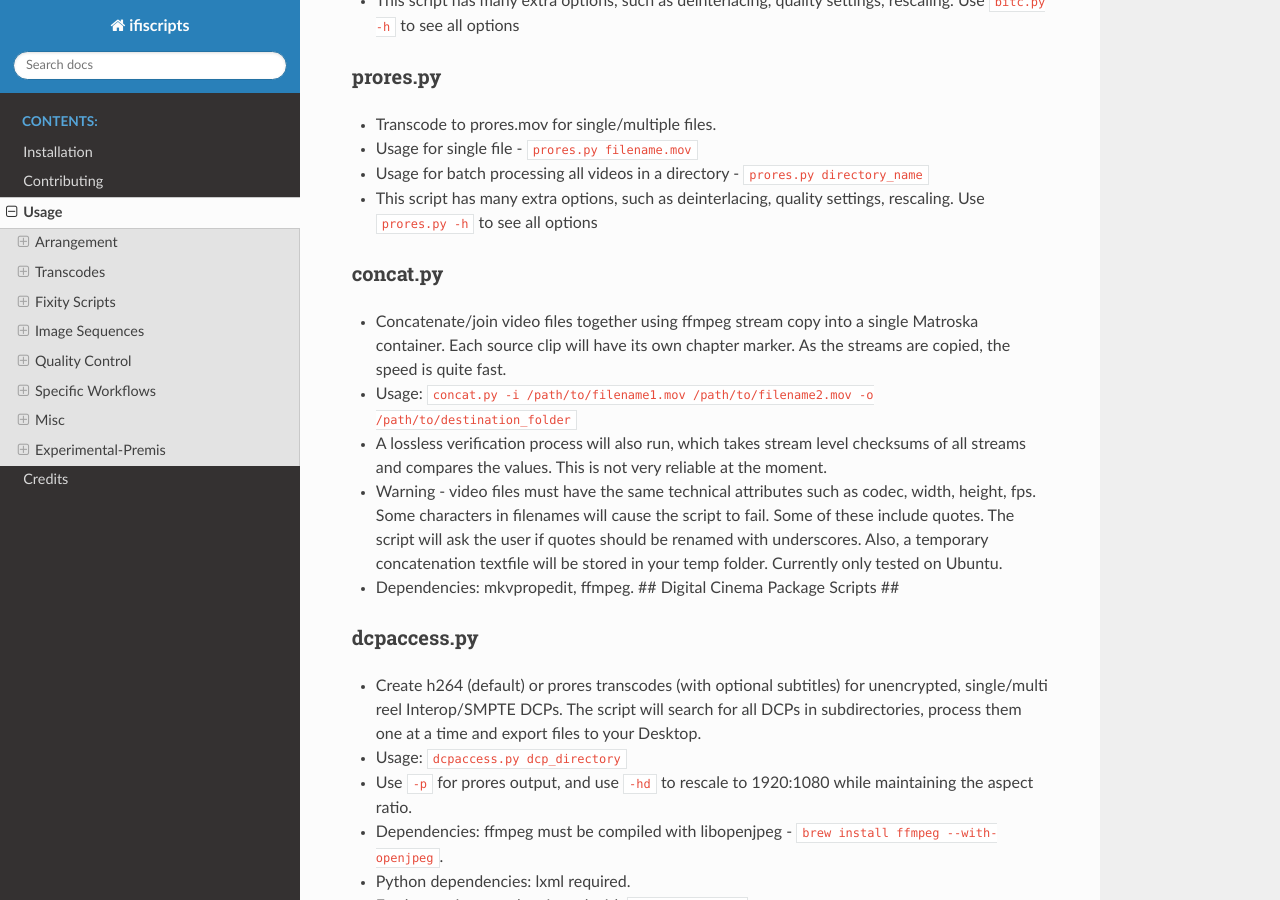
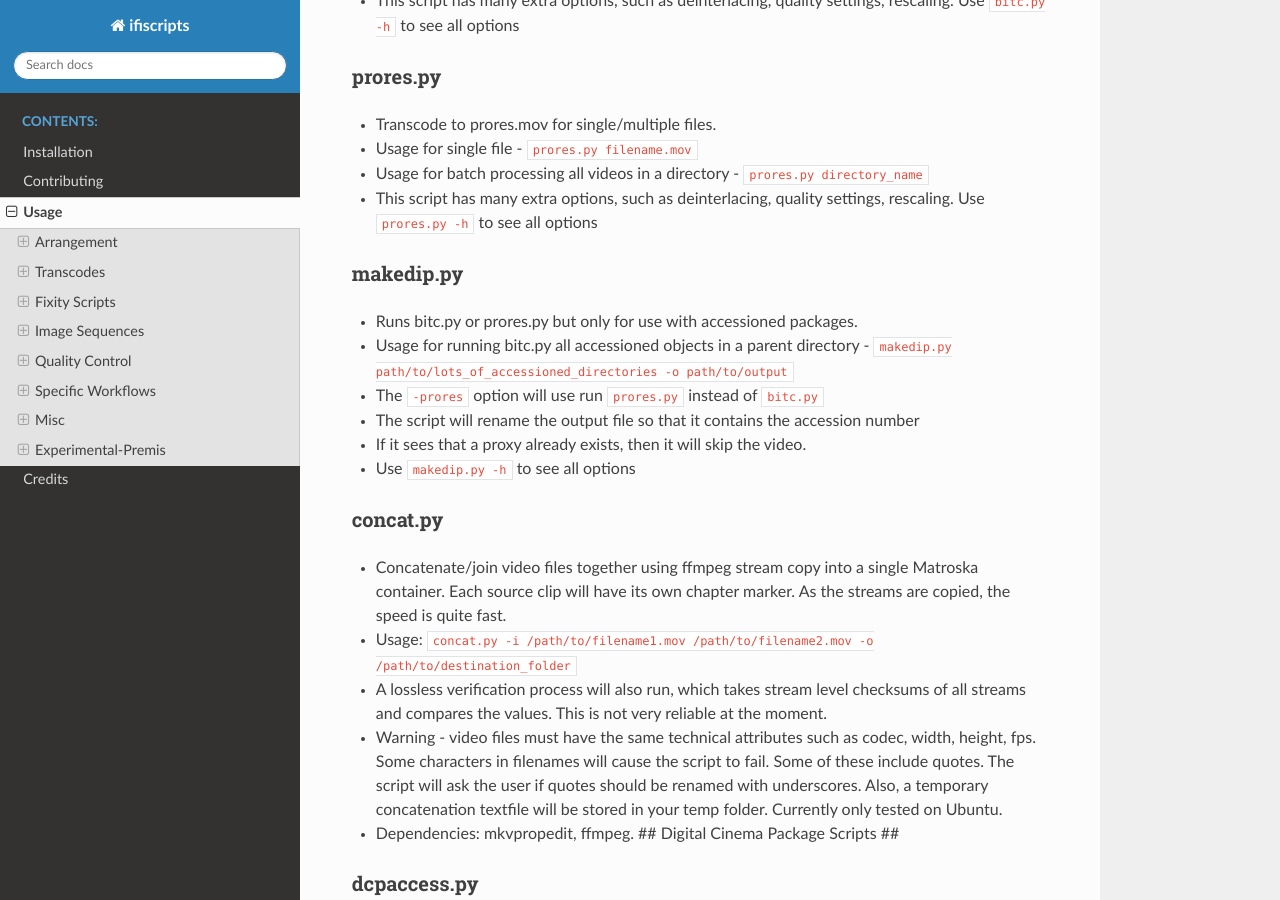
Before and after one commit to kieranjol/IFIscripts, a Sphinx documentation site: the page built from docs/usage.rst, in a window 1280 px wide and 900 px high, scrolled down 3626 px. Built offline with Sphinx 7.4.7 and the Read the Docs theme 2.0.0, drawn with Linux system fonts in a browser that asks for light colours.

Commit message:
docs - adds makedip.py

```diff
--- a/docs/usage.rst
+++ b/docs/usage.rst
@@ -190,6 +190,17 @@ prores.py
    ``prores.py directory_name``
 -  This script has many extra options, such as deinterlacing, quality
    settings, rescaling. Use ``prores.py -h`` to see all options
+
+makedip.py
+~~~~~~~~~
+
+-  Runs bitc.py or prores.py but only for use with accessioned packages.
+-  Usage for running bitc.py all accessioned objects in a parent directory -
+   ``makedip.py path/to/lots_of_accessioned_directories -o path/to/output``
+-  The ``-prores`` option will use run ``prores.py`` instead of ``bitc.py``
+-  The script will rename the output file so that it contains the accession number
+-  If it sees that a proxy already exists, then it will skip the video.
+-  Use ``makedip.py -h`` to see all options
 
 concat.py
 ~~~~~~~~~
```
